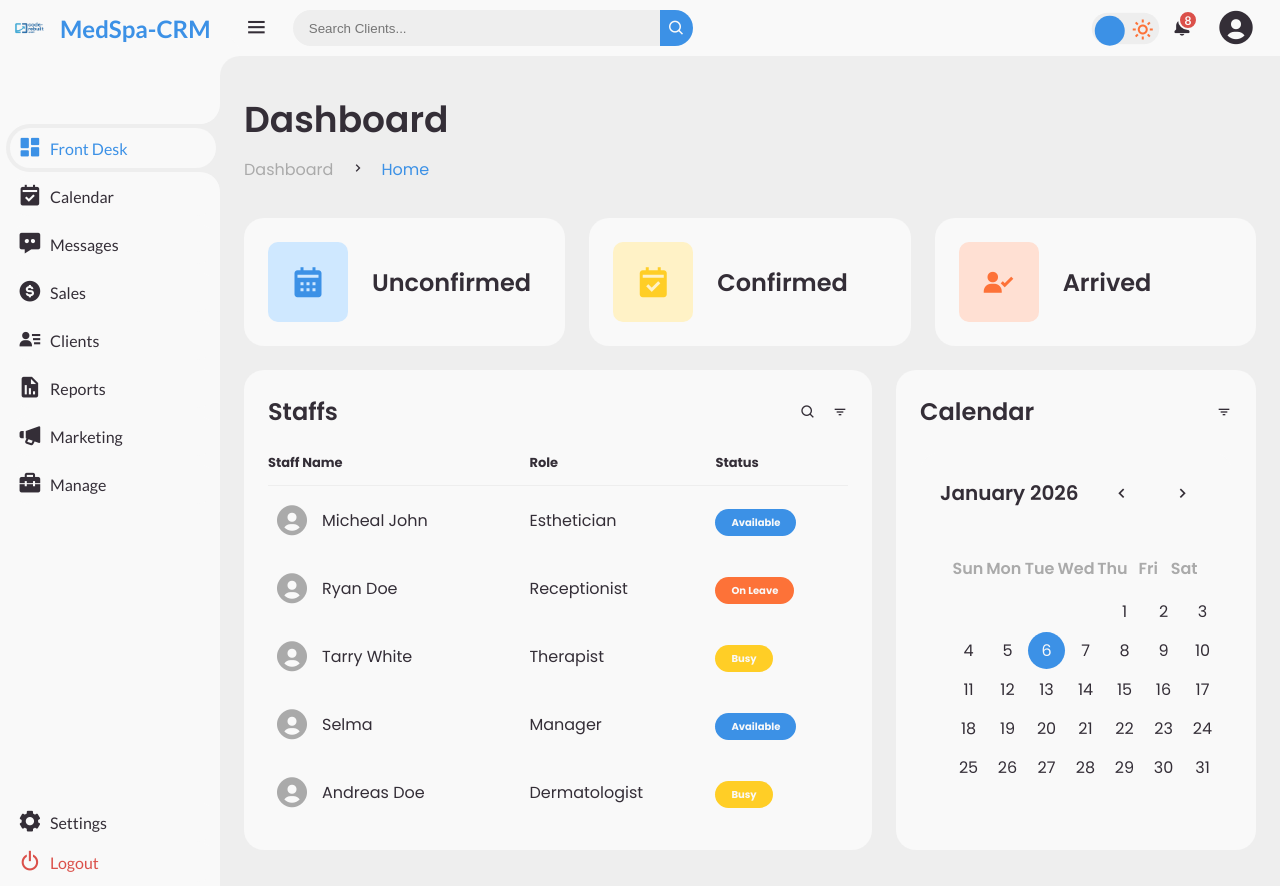
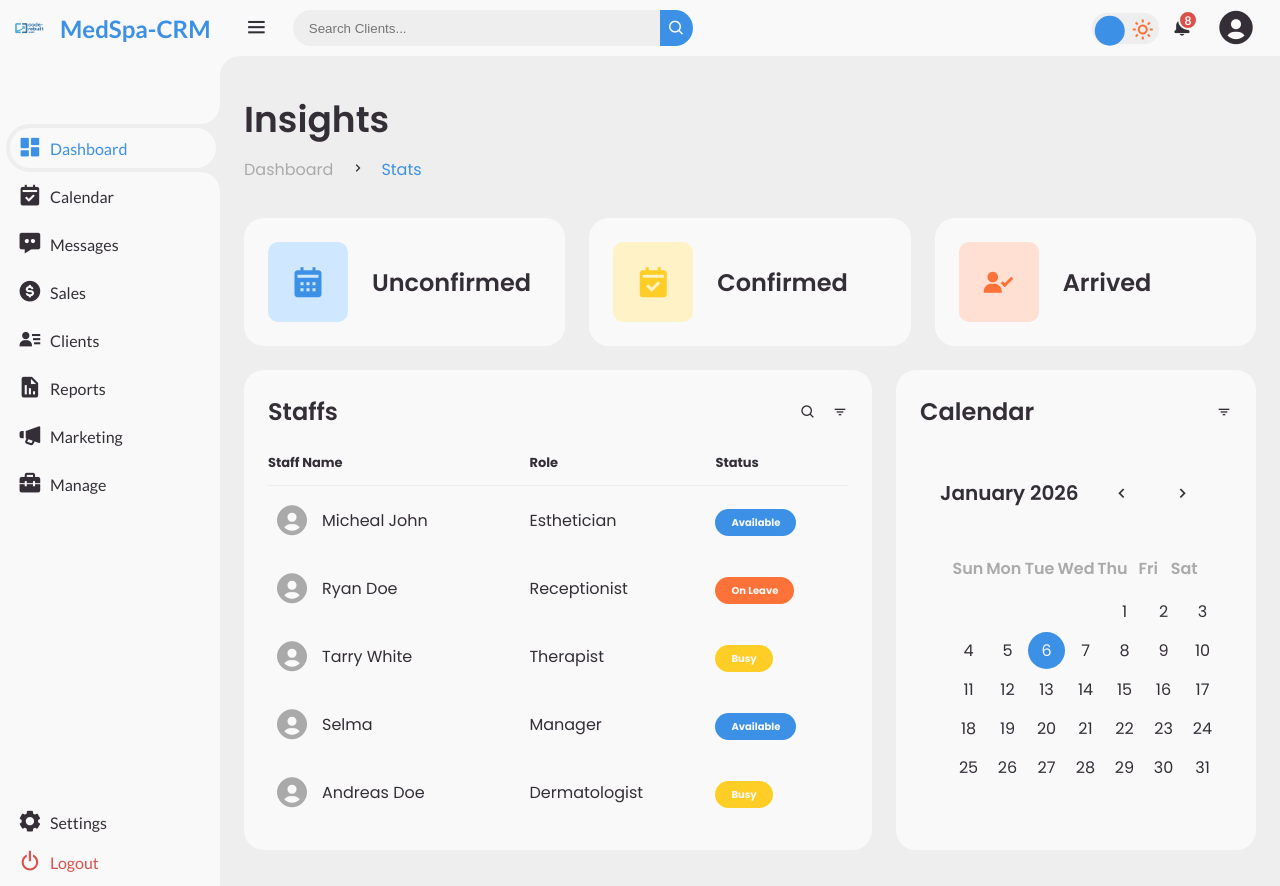
Before and after one commit to bladekaizertron/ranibeautyclinic, a PHP site: page /CRM/admin/dashboard.php in a window 1280 px wide. Run offline with PHP 8.4, Linux system fonts and the light colour scheme.

Commit message:
Update dashboard.php

```diff
--- a/CRM/admin/dashboard.php
+++ b/CRM/admin/dashboard.php
@@ -904,7 +904,7 @@
 			<li class="active">
 				<a href="#" data-section="frontdesk">
 					<i class='bx bxs-dashboard bx-sm' ></i>
-					<span class="text">Front Desk</span>
+					<span class="text">Dashboard</span>
 				</a>
 			</li>
 			<li>
@@ -1022,14 +1022,14 @@
         <div id="frontdesk-section">
 			<div class="head-title">
 				<div class="left">
-					<h1>Dashboard</h1>
+					<h1>Insights</h1>
 					<ul class="breadcrumb">
 						<li>
 							<a href="#">Dashboard</a>
 						</li>
 						<li><i class='bx bx-chevron-right' ></i></li>
 						<li>
-							<a class="active" href="#">Home</a>
+							<a class="active" href="#">Stats</a>
 						</li>
 					</ul>
 				</div>
```
